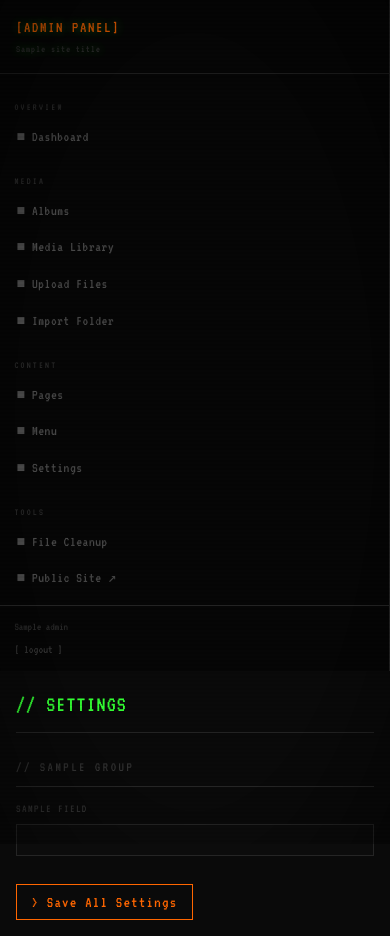
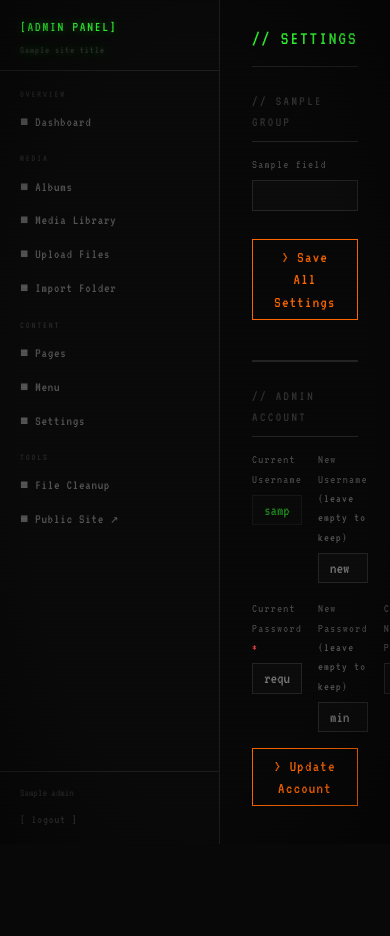
Before and after one commit to donmacaron/dm-gallery, a Flask app: template app/templates/admin/settings/index.html in a window 390 px wide. After the commit the page ends 844 px from the top, so only its background shows below. Run offline with Flask 3, Linux system fonts and the light colour scheme; the template is opened without the code that fills it: most values are stand-ins (such as "Sample title", 1, 10 or a date in 2020); some libraries are stand-ins or nearby versions.

Commit message:
feat: Feature 8 - change admin username and password from settings page

```diff
--- a/app/static/css/admin.css
+++ b/app/static/css/admin.css
@@ -1,202 +1,165 @@
 /* =================================================
-   admin.css — Admin Panel
-   Don Macaron Gallery
+   admin.css — Admin panel styles
    ================================================= */
 
-/* ──── LAYOUT ──────────────────────────────────────────── */
+:root {
+  --admin-bg:      #080808;
+  --admin-sidebar: #0a0a0a;
+  --admin-border:  #1e1e1e;
+  --admin-hover:   #111;
+  --admin-active:  rgba(255,102,0,0.08);
+}
+
+/* ─ Layout ──────────────────────────────────────────── */
+body      { background: var(--admin-bg); }
 .admin-layout {
   display: grid;
-  grid-template-columns: 210px 1fr;
+  grid-template-columns: 220px 1fr;
   min-height: 100vh;
 }
 
-/* ──── SIDEBAR ────────────────────────────────────────── */
+/* ─ Sidebar ────────────────────────────────────────── */
 .admin-sidebar {
-  background: #060606;
-  border-right: 1px solid var(--border);
-  display: flex;
-  flex-direction: column;
-  position: sticky;
-  top: 0;
-  height: 100vh;
+  background: var(--admin-sidebar);
+  border-right: 1px solid var(--admin-border);
+  display: flex; flex-direction: column;
+  position: sticky; top: 0; height: 100vh;
   overflow-y: auto;
-  scrollbar-width: none;
 }
-.admin-sidebar::-webkit-scrollbar { display: none; }
-
 .admin-sidebar-logo {
-  padding: 1rem;
-  border-bottom: 1px solid var(--border);
-  color: var(--accent);
-  font-size: 1rem;
-  letter-spacing: 0.1em;
-  text-decoration: none;
-  display: block;
-  line-height: 1.4;
+  display: block; padding: 1rem 1.25rem 0.75rem;
+  font-size: 0.9rem; letter-spacing: 0.12em;
+  color: var(--accent); text-decoration: none;
+  border-bottom: 1px solid var(--admin-border);
 }
-.admin-sidebar-logo:hover { color: var(--accent); opacity: 0.8; }
 .admin-sidebar-logo small {
-  color: #333;
-  font-size: 0.65rem;
-  display: block;
-  margin-top: 0.25rem;
-  letter-spacing: 0.08em;
+  display: block; font-size: 0.65rem;
+  color: #333; margin-top: 0.2rem; letter-spacing: 0.08em;
 }
-
 .admin-nav { flex: 1; padding: 0.5rem 0; }
-.admin-nav-section { margin-top: 0.75rem; }
+.admin-nav-section { margin-bottom: 0.25rem; }
 .admin-nav-label {
-  font-size: 0.62rem;
-  color: #2a2a2a;
-  letter-spacing: 0.22em;
-  padding: 0.4rem 0.9rem 0.2rem;
+  font-size: 0.6rem; color: #2a2a2a;
+  letter-spacing: 0.2em; padding: 0.5rem 1.25rem 0.25rem;
   text-transform: uppercase;
 }
 .admin-nav-link {
-  display: block;
-  padding: 0.45rem 0.9rem;
-  color: #484848;
-  font-size: 0.9rem;
-  letter-spacing: 0.04em;
-  border-left: 2px solid transparent;
-  text-decoration: none;
-  transition: all 0.12s;
+  display: block; padding: 0.4rem 1.25rem;
+  font-size: 0.85rem; color: #555;
+  letter-spacing: 0.06em; text-decoration: none;
+  transition: color 0.12s, background 0.12s;
 }
-.admin-nav-link:hover { color: var(--fg); background: var(--dim2); border-left-color: var(--border); }
-.admin-nav-link.active { color: var(--accent); border-left-color: var(--accent); background: rgba(255,102,0,0.04); }
+.admin-nav-link:hover { color: var(--fg); background: var(--admin-hover); }
+.admin-nav-link.active { color: var(--accent); background: var(--admin-active); }
 
 .admin-sidebar-footer {
-  padding: 0.75rem 0.9rem;
-  border-top: 1px solid var(--border);
-  font-size: 0.75rem;
-  color: #2a2a2a;
+  padding: 0.75rem 1.25rem;
+  border-top: 1px solid var(--admin-border);
 }
-.admin-logout { color: #333; font-size: 0.75rem; text-decoration: none; display: block; margin-top: 0.3rem; }
-.admin-logout:hover { color: #ff4444; }
+.admin-logout {
+  font-size: 0.75rem; color: #333;
+  text-decoration: none; letter-spacing: 0.08em;
+}
+.admin-logout:hover { color: var(--fg); }
 
-/* ──── CONTENT AREA ─────────────────────────────────────── */
-.admin-content { padding: 1.5rem; overflow-x: auto; }
+/* ─ Content area ──────────────────────────────────────── */
+.admin-content { padding: 1.5rem 2rem; overflow-x: auto; }
+.admin-page-title {
+  display: flex; align-items: center; justify-content: space-between;
+  margin-bottom: 1.5rem;
+  padding-bottom: 0.75rem;
+  border-bottom: 1px solid var(--admin-border);
+  font-size: 1.2rem; letter-spacing: 0.1em; color: var(--fg);
+}
 
-.admin-page-title {
-  font-size: 1.4rem;
-  color: var(--fg);
-  letter-spacing: 0.05em;
-  margin-bottom: 1.5rem;
-  border-bottom: 1px solid var(--border);
-  padding-bottom: 0.65rem;
-  display: flex;
-  align-items: center;
-  justify-content: space-between;
+/* ─ Forms ───────────────────────────────────────────── */
+.form-group  { margin-bottom: 1rem; }
+.form-label  { display: block; font-size: 0.78rem; color: #444; letter-spacing: 0.1em; margin-bottom: 0.35rem; }
+.form-input  {
+  width: 100%; background: #0c0c0c;
+  border: 1px solid var(--border); color: var(--fg);
+  font-family: var(--font); font-size: 1rem;
+  padding: 0.4rem 0.7rem; outline: none; transition: border-color 0.12s;
 }
-.admin-page-title small { font-size: 0.75rem; color: #2a2a2a; }
+.form-input:focus  { border-color: var(--border2); }
+.form-error { font-size: 0.8rem; color: #ff4444; margin-top: 0.25rem; }
 
-/* ──── STATS ────────────────────────────────────────────── */
-.stats-grid {
-  display: grid;
-  grid-template-columns: repeat(auto-fill, minmax(160px, 1fr));
-  gap: 0.75rem;
-  margin-bottom: 2rem;
+/* ─ Alert banners ─────────────────────────────────────── */
+.alert-success {
+  background: rgba(51,255,51,0.06);
+  border: 1px solid var(--fg); color: var(--fg);
+  padding: 0.5rem 0.75rem; margin-bottom: 1.25rem;
+  font-size: 0.85rem; letter-spacing: 0.06em;
 }
-.stat-card {
-  background: var(--dim2);
-  border: 1px solid var(--border);
-  padding: 0.9rem 1rem;
+.login-error {
+  background: rgba(255,51,51,0.06);
+  border: 1px solid #ff4444; color: #ff4444;
+  padding: 0.5rem 0.75rem; font-size: 0.85rem;
 }
-.stat-card-label {
-  font-size: 0.62rem; color: #333;
-  letter-spacing: 0.18em; text-transform: uppercase; margin-bottom: 0.4rem;
+
+/* ─ Table ────────────────────────────────────────────── */
+.admin-table { width: 100%; border-collapse: collapse; font-size: 0.88rem; }
+.admin-table th {
+  text-align: left; padding: 0.4rem 0.75rem;
+  font-size: 0.7rem; color: #333; letter-spacing: 0.12em;
+  border-bottom: 1px solid var(--admin-border);
 }
-.stat-card-value      { font-size: 2.4rem; color: var(--fg); line-height: 1; }
+.admin-table td {
+  padding: 0.5rem 0.75rem;
+  border-bottom: 1px solid var(--admin-border);
+  vertical-align: middle;
+}
+.admin-table tr:hover td { background: var(--admin-hover); }
+.admin-thumb { width: 40px; height: 40px; object-fit: cover; border: 1px solid var(--admin-border); }
+
+/* ─ Stats grid (dashboard) ────────────────────────────── */
+.stats-grid   { display: flex; gap: 0.75rem; flex-wrap: wrap; margin-bottom: 1.75rem; }
+.stat-card    { background: #0c0c0c; border: 1px solid var(--admin-border); padding: 0.75rem 1rem; min-width: 110px; }
+.stat-card-label { font-size: 0.65rem; color: #333; letter-spacing: 0.15em; margin-bottom: 0.25rem; }
+.stat-card-value { font-size: 1.8rem; color: var(--fg); letter-spacing: 0.04em; }
 .stat-card-value.warn { color: var(--accent); }
 .stat-card-value.err  { color: #ff4444; }
 
-/* ──── FORMS ────────────────────────────────────────────── */
-.form-group  { margin-bottom: 1rem; }
-.form-label  { display: block; font-size: 0.72rem; color: var(--border2); letter-spacing: 0.12em; text-transform: uppercase; margin-bottom: 0.35rem; }
-.form-input  {
-  width: 100%;
-  background: #0c0c0c;
-  border: 1px solid var(--border);
-  color: var(--fg);
-  font-family: var(--font);
-  font-size: 1rem;
-  padding: 0.45rem 0.75rem;
-  outline: none;
-  transition: border-color 0.12s;
+/* ─ Badges ───────────────────────────────────────────── */
+.badge {
+  font-size: 0.65rem; padding: 1px 6px;
+  border: 1px solid var(--border2); color: var(--border2);
+  letter-spacing: 0.08em; display: inline-block;
 }
-.form-input:focus       { border-color: var(--fg); box-shadow: 0 0 8px rgba(51,255,51,0.08); }
-.form-input::placeholder{ color: #282828; }
-.form-error { color: #ff4444; font-size: 0.82rem; margin-top: 0.35rem; }
+.badge-public    { border-color: #33cc33; color: #33cc33; }
+.badge-private   { border-color: #555;    color: #555; }
+.badge-done      { border-color: #33cc33; color: #33cc33; }
+.badge-pending   { border-color: var(--accent); color: var(--accent); }
+.badge-running   { border-color: #ffcc00; color: #ffcc00; }
+.badge-error     { border-color: #ff4444; color: #ff4444; }
+.badge-processing{ border-color: #ffcc00; color: #ffcc00; }
 
-/* ──── TABLE ────────────────────────────────────────────── */
-.admin-table  { width: 100%; border-collapse: collapse; font-size: 0.9rem; }
-.admin-table th {
-  text-align: left; padding: 0.45rem 0.75rem;
-  border-bottom: 1px solid var(--border);
-  color: #2a2a2a; font-size: 0.62rem; letter-spacing: 0.18em;
-  text-transform: uppercase; font-weight: normal;
+/* ─ Jobs ─────────────────────────────────────────────── */
+.job-item   { background: #0c0c0c; border: 1px solid var(--admin-border); padding: 0.5rem 0.75rem; margin-bottom: 3px; }
+.job-header { display: flex; justify-content: space-between; align-items: center; margin-bottom: 0.25rem; }
+.job-name   { font-size: 0.8rem; color: var(--fg); overflow: hidden; text-overflow: ellipsis; white-space: nowrap; max-width: 70%; }
+.job-sub    { font-size: 0.7rem; color: #333; margin-bottom: 0.25rem; }
+.progress-bar  { height: 2px; background: var(--admin-border); }
+.progress-fill { height: 100%; background: var(--accent); transition: width 0.3s; }
+
+/* ─ Dashboard recent grid ─────────────────────────────── */
+.recent-grid { display: flex; flex-wrap: wrap; gap: 3px; margin-top: 0.75rem; }
+.recent-thumb {
+  width: 60px; height: 60px; overflow: hidden;
+  border: 1px solid var(--admin-border);
+  display: flex; align-items: center; justify-content: center;
 }
-.admin-table td   { padding: 0.45rem 0.75rem; border-bottom: 1px solid #0f0f0f; vertical-align: middle; }
-.admin-table tr:hover td { background: var(--dim2); }
+.recent-thumb img { width: 100%; height: 100%; object-fit: cover; display: block; }
+.recent-thumb .no-img { font-size: 0.6rem; color: #2a2a2a; }
 
-/* ──── BADGES ───────────────────────────────────────────── */
-.badge { font-size: 0.65rem; padding: 0.12rem 0.45rem; border: 1px solid; letter-spacing: 0.05em; }
-.badge-done       { color: var(--fg);     border-color: var(--fg); }
-.badge-pending    { color: var(--accent); border-color: var(--accent); }
-.badge-processing { color: #ffff00;       border-color: #ffff00; }
-.badge-error      { color: #ff4444;       border-color: #ff4444; }
-.badge-public     { color: var(--fg);     border-color: var(--fg); }
-.badge-private    { color: #333;          border-color: var(--border); }
+/* ─ Empty state ────────────────────────────────────────── */
+.empty-state {
+  text-align: center; padding: 3rem 1.5rem;
+  border: 1px dashed var(--admin-border); color: #2a2a2a;
+}
+.empty-state h3 { font-size: 1.2rem; margin-bottom: 0.75rem; letter-spacing: 0.12em; }
+.empty-state p  { font-size: 0.82rem; margin-bottom: 1.25rem; }
 
-/* ──── PROGRESS ─────────────────────────────────────────── */
-.progress-bar  { height: 3px; background: var(--border); margin-top: 0.3rem; }
-.progress-fill { height: 100%; background: var(--accent); transition: width 0.4s; }
-
-/* ──── MEDIA THUMB ───────────────────────────────────────── */
-.admin-thumb {
-  width: 44px; height: 44px;
-  object-fit: cover;
-  border: 1px solid var(--border);
-  display: block;
-}
-
-/* ──── JOBS ─────────────────────────────────────────────── */
-.job-item    { padding: 0.7rem; border: 1px solid var(--border); background: var(--dim2); margin-bottom: 0.4rem; }
-.job-header  { display: flex; justify-content: space-between; align-items: center; margin-bottom: 0.3rem; }
-.job-name    { font-size: 0.82rem; color: var(--fg); }
-.job-sub     { font-size: 0.72rem; color: #333; }
-
-/* ──── RECENT UPLOADS GRID ───────────────────────────────── */
-.recent-grid {
-  display: grid;
-  grid-template-columns: repeat(auto-fill, minmax(72px, 1fr));
-  gap: 3px;
-  margin-top: 0.75rem;
-}
-.recent-thumb {
-  aspect-ratio: 1;
-  overflow: hidden;
-  border: 1px solid var(--border);
-}
-.recent-thumb img     { width: 100%; height: 100%; object-fit: cover; display: block; }
-.recent-thumb.no-img  { display: flex; align-items: center; justify-content: center; color: var(--border); font-size: 0.6rem; background: var(--dim2); }
-
-/* ──── LOGIN ─────────────────────────────────────────────── */
-.login-wrap    { display: flex; align-items: center; justify-content: center; min-height: 100vh; padding: 2rem; }
-.login-box     { width: 100%; max-width: 360px; background: var(--dim2); border: 1px solid var(--border); padding: 2rem; }
-.login-title   { font-size: 1.5rem; color: var(--accent); letter-spacing: 0.1em; margin-bottom: 0.35rem; }
-.login-sub     { font-size: 0.75rem; color: #2a2a2a; margin-bottom: 1.5rem; letter-spacing: 0.06em; }
-.login-error   { background: rgba(255,51,51,0.08); border: 1px solid #ff4444; color: #ff4444; padding: 0.5rem 0.75rem; font-size: 0.85rem; margin-bottom: 1rem; }
-
-/* ──── EMPTY STATE ───────────────────────────────────────── */
-.empty-state { text-align: center; padding: 3rem 1rem; color: #2a2a2a; }
-.empty-state h3 { font-size: 1.5rem; margin-bottom: 0.5rem; }
-.empty-state p  { font-size: 0.85rem; margin-bottom: 1.5rem; }
-
-/* ──── MOBILE ────────────────────────────────────────────── */
-@media (max-width: 768px) {
-  .admin-layout { display: block; }
-  .admin-sidebar { position: static; height: auto; }
-  .admin-content { padding: 1rem; }
-  .stats-grid { grid-template-columns: repeat(2, 1fr); }
-}
+/* ─ HTMX indicator ──────────────────────────────────────── */
+.htmx-indicator { display: none; }
+.htmx-request .htmx-indicator { display: inline; }
--- a/app/templates/admin/settings/index.html
+++ b/app/templates/admin/settings/index.html
@@ -5,23 +5,19 @@
 <div class="admin-page-title"><span>// SETTINGS</span></div>
 
 {% if saved %}
-<div style="background:rgba(51,255,51,0.06);border:1px solid var(--fg);color:var(--fg);padding:0.5rem 0.75rem;margin-bottom:1.25rem;font-size:0.85rem;letter-spacing:0.06em;">
-  ✓ Settings saved. Reload the public site to see changes.
-</div>
+<div class="alert-success">✓ Settings saved. Reload the public site to see changes.</div>
 {% endif %}
 
+<!-- Site / Theme / Social settings -->
 <form action="/admin/settings/update" method="post" style="max-width:640px;">
   {% for group_name, fields in groups %}
   <div style="margin-bottom:1.75rem;">
     <div class="section-title" style="margin-bottom:0.85rem;"><span>// {{ group_name | upper }}</span></div>
-
     {% for key, ftype, label in fields %}
     <div class="form-group">
       <label class="form-label" for="{{ key }}">{{ label }}</label>
 
       {% if ftype == 'color' %}
-        {# Color: show picker + hex text input side-by-side.
-           Hidden input with name= is what the form submits. #}
         {% set cur = current.get(key, '') %}
         <div style="display:flex;gap:0.5rem;align-items:center;">
           <input type="color" id="{{ key }}_picker"
@@ -29,18 +25,13 @@
                  style="width:44px;height:36px;border:1px solid var(--border);background:none;cursor:pointer;padding:2px;flex-shrink:0;"
                  oninput="syncColor('{{ key }}', this.value)">
           <input class="form-input" type="text" id="{{ key }}_text"
-                 value="{{ cur }}"
-                 placeholder="#rrggbb or empty"
-                 style="width:140px;"
+                 value="{{ cur }}" placeholder="#rrggbb or empty" style="width:140px;"
                  oninput="syncColor('{{ key }}', this.value)">
           <input type="hidden" name="{{ key }}" id="{{ key }}" value="{{ cur }}">
-          <button type="button" class="btn btn-sm"
-                  onclick="clearColor('{{ key }}')"
-                  title="Clear (inherit from theme)">× clear</button>
+          <button type="button" class="btn btn-sm" onclick="clearColor('{{ key }}')"
+                  title="Clear — inherit from theme">× clear</button>
         </div>
-        <div style="font-size:0.62rem;color:#333;margin-top:0.25rem;letter-spacing:0.06em;">
-          Leave empty to inherit the page background / text color
-        </div>
+        <div style="font-size:0.62rem;color:#333;margin-top:0.25rem;">Leave empty to inherit theme default</div>
 
       {% elif ftype == 'checkbox' %}
         <label style="display:flex;align-items:center;gap:0.6rem;cursor:pointer;margin-top:0.2rem;">
@@ -59,9 +50,56 @@
     {% endfor %}
   </div>
   {% endfor %}
-
   <button type="submit" class="btn btn-primary">&gt; Save All Settings</button>
 </form>
+
+<!-- Admin Account -->
+<div style="max-width:640px; margin-top:2.5rem; padding-top:1.5rem; border-top:2px solid var(--border);">
+  <div class="section-title" style="margin-bottom:0.85rem;"><span>// ADMIN ACCOUNT</span></div>
+
+  {% if account_saved %}
+  <div class="alert-success">✓ Account updated. You are still logged in.</div>
+  {% endif %}
+  {% if account_error %}
+  <div class="login-error" style="margin-bottom:1rem;">! {{ account_error }}</div>
+  {% endif %}
+
+  <form action="/admin/settings/update-account" method="post">
+    <div style="display:grid; grid-template-columns:1fr 1fr; gap:1rem;">
+      <div class="form-group">
+        <label class="form-label">Current Username</label>
+        <input class="form-input" type="text" value="{{ current_username }}" disabled
+               style="opacity:0.5; cursor:not-allowed;">
+      </div>
+      <div class="form-group">
+        <label class="form-label">New Username <span style="color:#555;font-size:0.75rem;">(leave empty to keep)</span></label>
+        <input class="form-input" type="text" name="new_username"
+               placeholder="new username" autocomplete="username">
+      </div>
+    </div>
+
+    <div style="display:grid; grid-template-columns:1fr 1fr 1fr; gap:1rem;">
+      <div class="form-group">
+        <label class="form-label">Current Password <span style="color:#ff4444;font-size:0.75rem;">*</span></label>
+        <input class="form-input" type="password" name="current_password"
+               placeholder="required to save" autocomplete="current-password" required>
+      </div>
+      <div class="form-group">
+        <label class="form-label">New Password <span style="color:#555;font-size:0.75rem;">(leave empty to keep)</span></label>
+        <input class="form-input" type="password" name="new_password"
+               placeholder="min 6 chars" autocomplete="new-password">
+      </div>
+      <div class="form-group">
+        <label class="form-label">Confirm New Password</label>
+        <input class="form-input" type="password" name="confirm_password"
+               placeholder="repeat new password" autocomplete="new-password">
+      </div>
+    </div>
+
+    <button type="submit" class="btn btn-primary">&gt; Update Account</button>
+  </form>
+</div>
+
 {% endblock %}
 
 {% block extra_js %}
@@ -71,14 +109,12 @@ function syncColor(key, val) {
   const picker = document.getElementById(key + '_picker');
   const text   = document.getElementById(key + '_text');
   if (hidden) hidden.value = val;
-  // Only update picker if looks like a valid hex
   if (picker && /^#[0-9a-fA-F]{6}$/.test(val)) picker.value = val;
   if (text && document.activeElement !== text) text.value = val;
 }
 function clearColor(key) {
-  document.getElementById(key).value          = '';
-  document.getElementById(key + '_text').value = '';
-  // Reset picker to black (visual only)
+  document.getElementById(key).value           = '';
+  document.getElementById(key + '_text').value  = '';
   const p = document.getElementById(key + '_picker');
   if (p) p.value = '#000000';
 }
```
Also changed, not shown: app/auth.py (+40 -21 lines), app/routers/admin/settings.py (+91 -1 lines).
